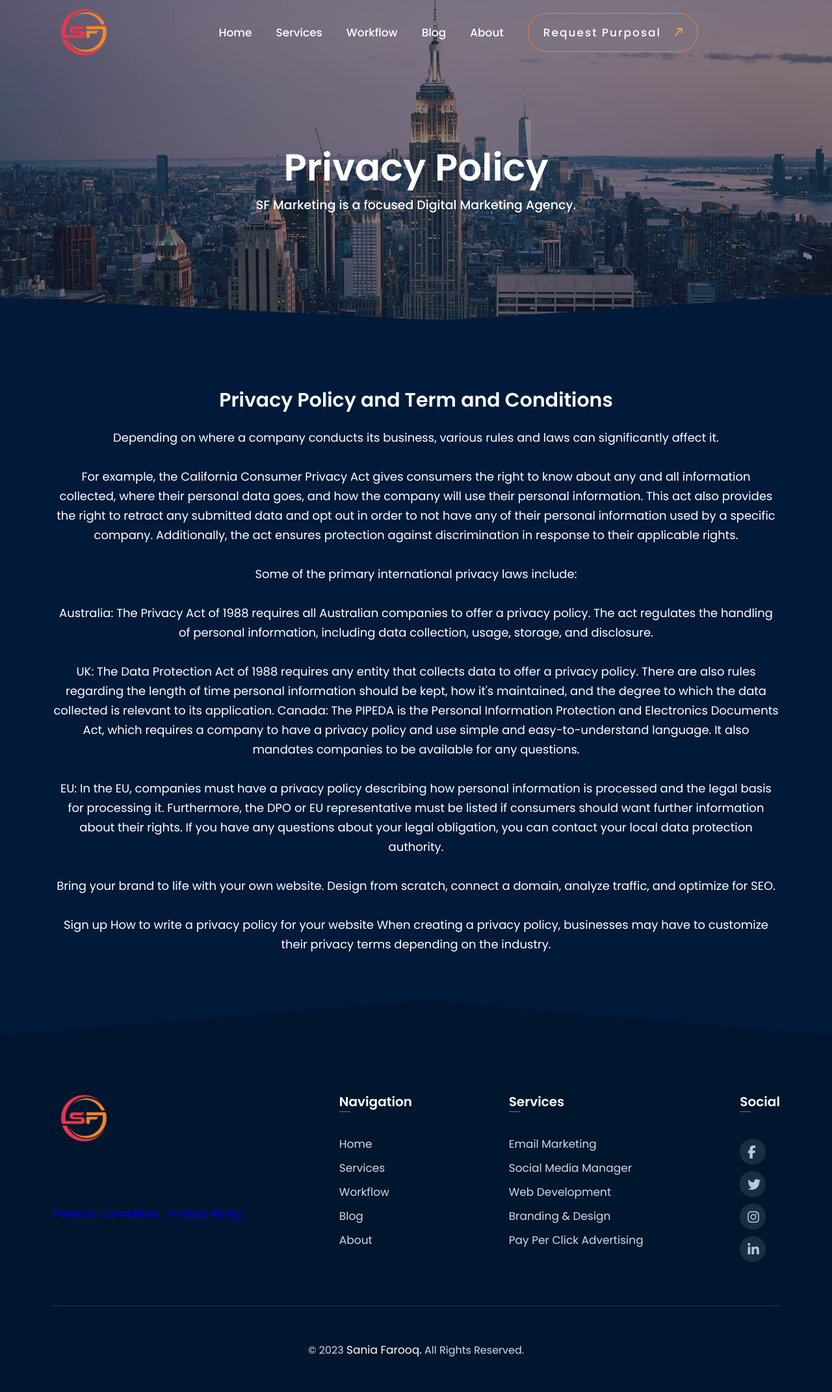
After one commit to Abubakarwaheed12/SF-Marketing-Django, a Django app: template templates/privacy.html in a window 1280 px wide. The commit adds this page. Shown: the whole page at 65% size. Run offline with Django 4.2, Linux system fonts and the light colour scheme; the template is opened without the code that fills it, so the values that code supplies are empty; some libraries are stand-ins or nearby versions.

Commit message:
add privacy page

```diff
--- a/app/urls.py
+++ b/app/urls.py
@@ -1,5 +1,5 @@
 from django.urls import path , include
-from app.views import HomeView , Services , Workflow , CaseStudies , About , Contact , Blog , SingleBlog
+from app.views import HomeView , Services , Workflow , CaseStudies , About , Contact , Blog ,SingleBlog ,Privacy
 from django.conf import settings
 from django.conf.urls.static import static
 
@@ -11,5 +11,6 @@ urlpatterns=[
     path('About' , About.as_view() , name='about'),
     path('contact', Contact.as_view() , name='contact'),
     path('post<int:id>', SingleBlog.as_view() , name='post'),
+    path('privacy-Policy' , Privacy.as_view(), name='privacy'),
 
 ] + static(settings.MEDIA_URL, document_root=settings.MEDIA_ROOT)
--- /dev/null
+++ b/static/assets/css/privacy.css
@@ -0,0 +1,22 @@
+.privacy{
+    padding:0px  0px 110px 0px;
+}
+.privacy h2{
+    text-align: center;
+    color: white;
+    font-weight: 600;
+    font-family: 'Poppins', sans-serif;
+    font-size: 30px;
+}
+.privacy_text p{
+    text-align: center;
+    color: white;
+    font-weight: 400;
+    font-family: 'Poppins', sans-serif;
+    font-size: 18px;
+    padding: 20px 0px;
+    line-height: 30px;
+}
+.term_btn a:hover{
+    color: red;
+}
--- a/templates/base.html
+++ b/templates/base.html
@@ -113,7 +113,7 @@
                        <a href="{% url 'home' %}"><img src="{% static 'assets/images/logo.png' %}" alt="" style="
                         height: 81px;"
                     ></a>
-                        <p>Terms & Conditions . Privacy Policy</p>
+                    <p class="term_btn"><a href="{% url 'privacy' %}" style="text-decoration: none;"> Terms & Conditions .</a>  <a href="{% url 'privacy' %}" style="text-decoration: none;"> Privacy Policy </a></p>
                     </div>
                     <div class="navi">
                         <h2>Navigation</h2>
@@ -123,7 +123,7 @@
                                 <li><a href="{% url 'home' %}">Home</a></li>
                                 <li><a href="{% url 'services' %}">Services</a></li>
                                 <li><a href="{% url 'workflow' %}">Workflow</a></li>
-                                <li><a href="{% url 'Blog' %}"></a></li>
+                                <li><a href="{% url 'Blog' %}">Blog</a></li>
                                 <li><a href="{% url 'about' %}">About</a></li>
                             </ul>
                         </div>
--- /dev/null
+++ b/templates/privacy.html
@@ -0,0 +1,57 @@
+{% extends 'templates/base.html' %}
+{% load static %}
+{% block title %}  Privacy Policy  {% endblock %}
+{% block pagecss %}
+<link rel="stylesheet" href="{% static 'assets/css/workflow.css' %}">
+<link rel="stylesheet" href="{% static 'assets/css/style.css' %}">
+<link rel="stylesheet" href="{% static 'assets/css/privacy.css' %}">
+{% endblock %}
+
+{% block page %}
+<!--HERO SECTION -->
+<section class="hero_section">
+    <!-- header text -->
+    <div class="workflow_header_text">
+        <h2> Privacy Policy </h2>
+        <p>SF Marketing is a focused Digital Marketing Agency.</p>
+    </div>
+</section>
+
+
+
+
+
+</div>
+
+<!-- --------------Privacy Policy ------------ -->
+<section class="privacy">
+    <div class="container">
+    <h2> Privacy Policy and Term and Conditions </h2>
+    <div class="privacy_text">
+
+    <p>Depending on where a company conducts its business, various rules and laws can significantly affect it.
+        <br><br>
+        For example, the California Consumer Privacy Act gives consumers the right to know about any and all information collected, where their personal data goes, and how the company will use their personal information. This act also provides the right to retract any submitted data and opt out in order to not have any of their personal information used by a specific company. Additionally, the act ensures protection against discrimination in response to their applicable rights.
+        <br><br>
+        Some of the primary international privacy laws include:
+        <br><br>
+        Australia: The Privacy Act of 1988 requires all Australian companies to offer a privacy policy. The act regulates the handling of personal information, including data collection, usage, storage, and disclosure.
+        <br><br>
+        UK: The Data Protection Act of 1988 requires any entity that collects data to offer a privacy policy. There are also rules regarding the length of time personal information should be kept, how it's maintained, and the degree to which the data collected is relevant to its application.
+        Canada: The PIPEDA is the Personal Information Protection and Electronics Documents Act, which requires a company to have a privacy policy and use simple and easy-to-understand language. It also mandates companies to be available for any questions.
+        <br><br>
+        EU: In the EU, companies must have a privacy policy describing how personal information is processed and the legal basis for processing it. Furthermore, the DPO or EU representative must be listed if consumers should want further information about their rights.
+        If you have any questions about your legal obligation, you can contact your local data protection authority.
+        <br><br>
+        Bring your brand to life with your own website. Design from scratch, connect a domain, analyze traffic, and optimize for SEO.
+        <br><br>
+        Sign up
+        How to write a privacy policy for your website
+        When creating a privacy policy, businesses may have to customize their privacy terms depending on the industry.
+
+        </p>
+    </div>
+    </div>
+</section>
+
+{% endblock %}
```
Also changed, not shown: app/views.py (+15 -0 lines).
